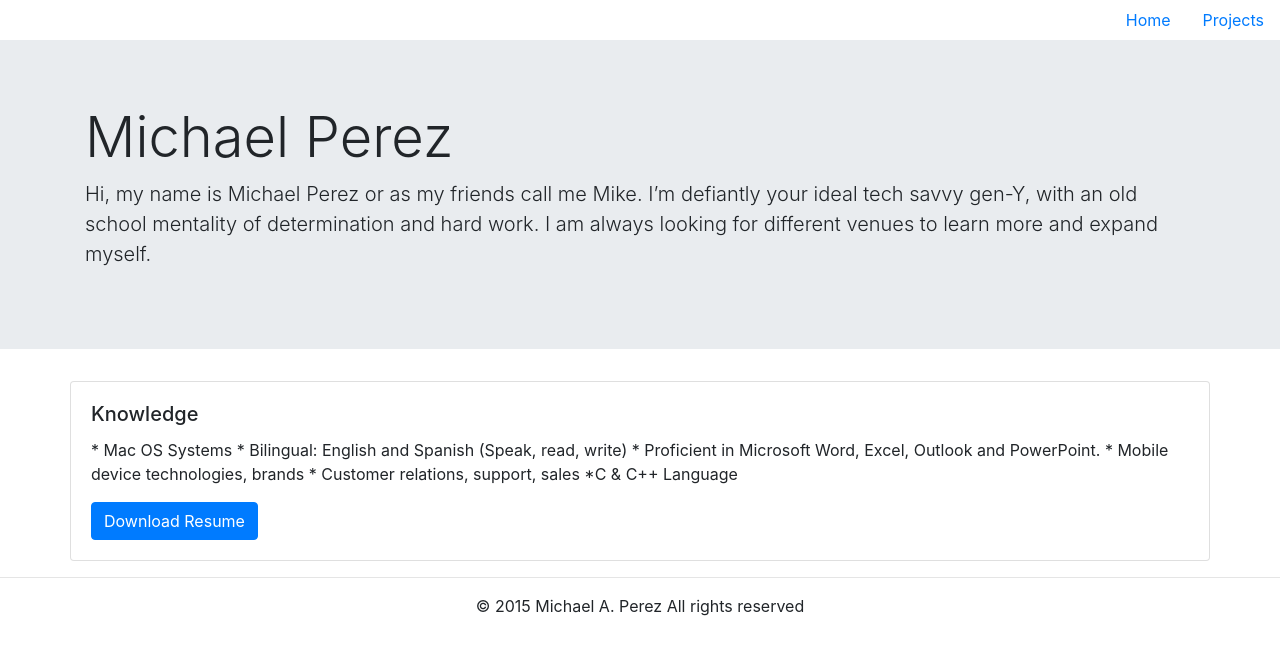
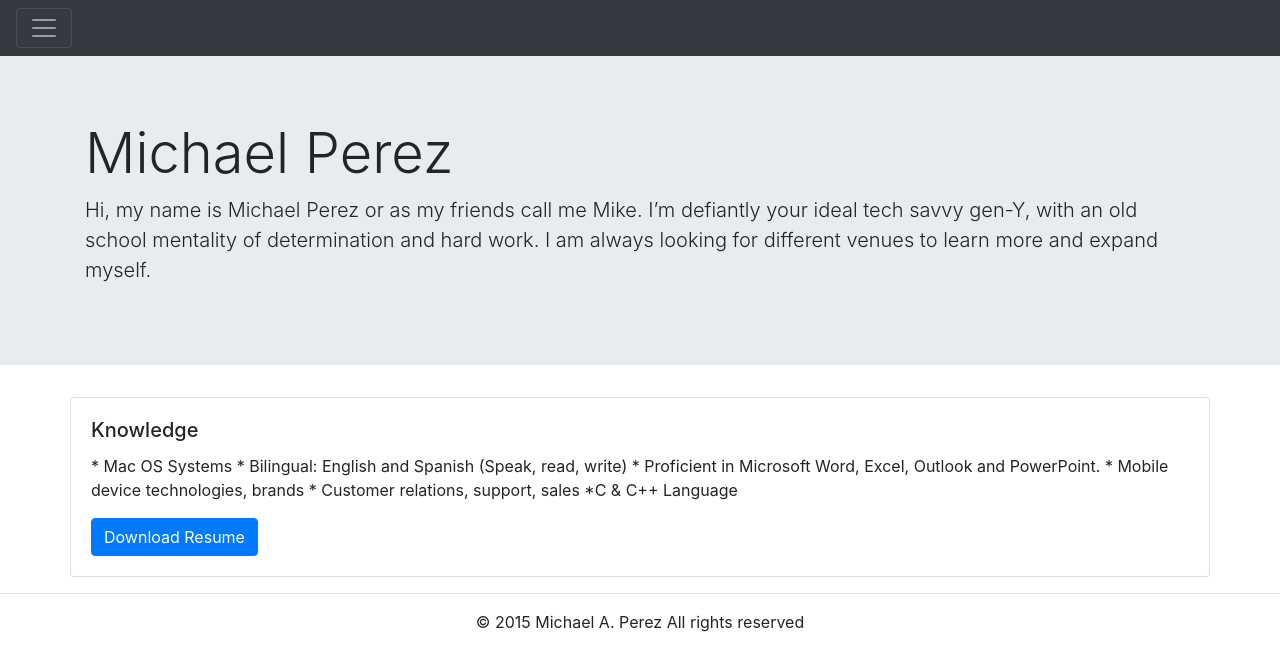
Before and after one commit to mp18red/mp18red.github.io, a plain HTML site: page index.html in a window 1280 px wide. Drawn offline with nearby package versions, Linux system fonts and the light colour scheme.

Commit message:
changing baground

```diff
--- a/index.html
+++ b/index.html
@@ -35,17 +35,18 @@
 
 
 
-	<div id="nav">
-
-		<ul class="nav justify-content-end">
-		<li class="nav-item">
-		<a class="nav-link active" href="#">Home</a>
-		</li>
-		<li class="nav-item">
-		<a class="nav-link active" href="#">Projects</a>
-		</li>
-		</ul>
-
+	<div class="pos-f-t">
+		<div class="collapse" id="navbarToggleExternalContent">
+			<div class="bg-dark p-4">
+			<h4 class="text-white">Collapsed content</h4>
+			<span class="text-muted">Toggleable via the navbar brand.</span>
+		</div>
+	</div>
+		<nav class="navbar navbar-dark bg-dark">
+			<button class="navbar-toggler" type="button" data-toggle="collapse" data-target="#navbarToggleExternalContent" aria-controls="navbarToggleExternalContent" aria-expanded="false" aria-label="Toggle navigation">
+			<span class="navbar-toggler-icon"></span>
+			</button>
+		</nav>
 	</div>
 
 	<div>
```
